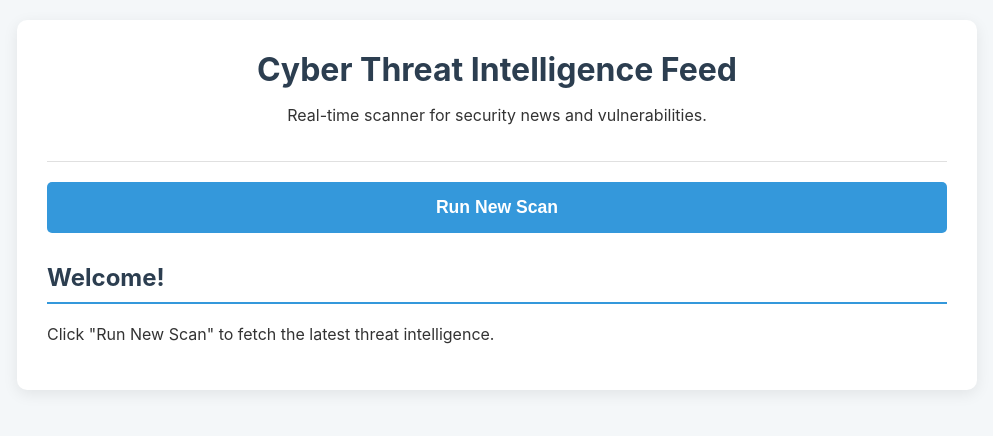
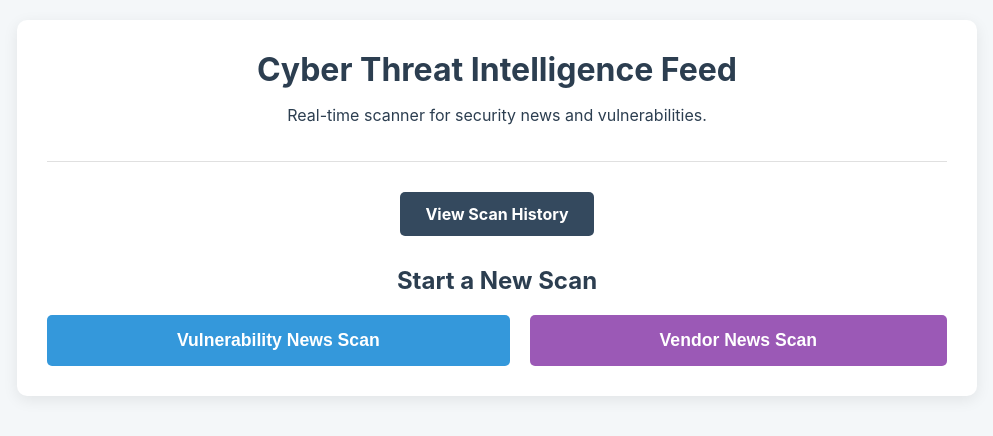
Before and after one commit to balajik001/threat-feed-app, a Flask app: page / in a window 1280 px wide. Shown: the top 436 px of the page, without its empty margins (143-1136 px from the left). Run offline with Flask 3, Linux system fonts and the light colour scheme.

Commit message:
release 1.0

```diff
--- a/app.py
+++ b/app.py
@@ -1,30 +1,120 @@
 # In threat-feed-app/app.py
-from flask import Flask, render_template, request
+from flask import Flask, render_template, request, redirect, url_for, send_file, g, flash
 import scanner
+import exporter
 import datetime
+import sqlite3
+import os
+from io import BytesIO
 
 app = Flask(__name__)
+app.secret_key = 'your_very_secret_key_change_me'
+DATABASE = 'threat_history.db'
 
 
-@app.route('/', methods=['GET', 'POST'])
+def get_db():
+    """Opens a new database connection if there is none yet for the current application context."""
+    if 'db' not in g:
+        g.db = sqlite3.connect(DATABASE, detect_types=sqlite3.PARSE_DECLTYPES)
+        g.db.row_factory = sqlite3.Row
+    return g.db
+
+
+@app.teardown_appcontext
+def close_db(e=None):
+    """Closes the database again at the end of the request."""
+    db = g.pop('db', None)
+    if db is not None:
+        db.close()
+
+
+@app.route('/')
 def index():
-    """
-    Handles both displaying the page and running a scan.
-    - On GET: Shows the initial page.
-    - On POST: Runs a scan and shows the results.
-    """
-    articles = []
-    scan_time = None
+    """Renders the main welcome page."""
+    return render_template('index.html')
 
-    if request.method == 'POST':
-        # If the "Run New Scan" button was clicked, run the scan
-        articles = scanner.run_scan()
 
-        # Get the current time to display on the report
-        scan_time = datetime.datetime.now().strftime('%Y-%m-%d %H:%M:%S')
+@app.route('/scan', methods=['POST'])
+def handle_scan():
+    """Runs a scan, saves it to the DB, and redirects to the results page for that scan."""
+    scan_type_str = 'Vendor' if 'vendor_scan' in request.form else 'Vulnerability'
+    scan_type_code = 'vendor' if 'vendor_scan' in request.form else 'vulnerability'
 
-    # Render the page. If it's a GET request, 'articles' will be empty.
-    return render_template('index.html', articles=articles, scan_time=scan_time)
+    articles = scanner.run_scan(scan_type_code)
+    scan_time = datetime.datetime.now().strftime('%Y-%m-%d %H:%M:%S')
+    article_count = len(articles)
+
+    db = get_db()
+    cursor = db.cursor()
+    cursor.execute('INSERT INTO scans (scan_type, scan_time, article_count) VALUES (?, ?, ?)',
+                   (scan_type_str, scan_time, article_count))
+    scan_id = cursor.lastrowid
+
+    for article in articles:
+        cursor.execute('INSERT INTO articles (scan_id, source, title, link, published) VALUES (?, ?, ?, ?, ?)',
+                       (scan_id, article['source'], article['title'], article['link'], article['published']))
+    db.commit()
+
+    return redirect(url_for('results', scan_id=scan_id))
+
+
+@app.route('/history')
+def history():
+    """Displays a page with the history of all past scans."""
+    db = get_db()
+    scans = db.execute('SELECT * FROM scans ORDER BY id DESC').fetchall()
+    return render_template('history.html', scans=scans)
+
+
+@app.route('/results/<int:scan_id>')
+def results(scan_id):
+    """Displays the results for a specific scan from the history."""
+    db = get_db()
+    scan_info = db.execute('SELECT * FROM scans WHERE id = ?', (scan_id,)).fetchone()
+    if not scan_info:
+        return "Scan not found.", 404
+
+    articles = db.execute('SELECT * FROM articles WHERE scan_id = ? ORDER BY published DESC', (scan_id,)).fetchall()
+    return render_template('results.html', articles=articles, scan_info=scan_info)
+
+
+@app.route('/delete_database', methods=['POST'])
+def delete_database():
+    """Deletes the database file and re-initializes an empty one."""
+    close_db()  # Ensure the connection is closed before deleting
+    if os.path.exists(DATABASE):
+        os.remove(DATABASE)
+    database.init_db()  # Create a fresh, empty database
+    flash("Scan history has been successfully deleted.")
+    return redirect(url_for('index'))
+
+
+@app.route('/download/<int:scan_id>/<file_format>')
+def download_report(scan_id, file_format):
+    db = get_db()
+    scan_info = db.execute('SELECT * FROM scans WHERE id = ?', (scan_id,)).fetchone()
+    articles = db.execute('SELECT * FROM articles WHERE scan_id = ?', (scan_id,)).fetchall()
+
+    if not scan_info:
+        return "Scan not found.", 404
+
+    # Convert articles from sqlite3.Row to dict for the exporter
+    articles_dict = [dict(article) for article in articles]
+    scan_info_dict = dict(scan_info)
+
+    filename_time = scan_info_dict['scan_time'].replace(':', '-').replace(' ', '_')
+    filename = f"Threat_Report_{filename_time}.{file_format}"
+
+    if file_format == 'xlsx':
+        file_data = exporter.create_excel(articles_dict)
+        mimetype = 'application/vnd.openxmlformats-officedocument.spreadsheetml.sheet'
+        return send_file(file_data, as_attachment=True, download_name=filename, mimetype=mimetype)
+
+    elif file_format == 'txt':
+        file_data = exporter.create_text_file(articles_dict, scan_info_dict)
+        return send_file(file_data, as_attachment=True, download_name=filename, mimetype='text/plain')
+
+    return redirect(url_for('results', scan_id=scan_id))
 
 
 if __name__ == '__main__':
--- a/requirements.txt
+++ b/requirements.txt
@@ -2,3 +2,5 @@
 Flask
 feedparser
 python-dateutil
+pandas
+openpyxl
--- a/static/styles.css
+++ b/static/styles.css
@@ -6,7 +6,6 @@ body {
     margin: 0;
     padding: 20px;
 }
-
 .container {
     max-width: 900px;
     margin: 0 auto;
@@ -15,22 +14,58 @@ body {
     border-radius: 10px;
     box-shadow: 0 4px 15px rgba(0, 0, 0, 0.08);
 }
-
+header, .container h2 {
+    text-align: center;
+    color: #2c3e50;
+}
 header {
-    text-align: center;
     border-bottom: 1px solid #e0e0e0;
     padding-bottom: 20px;
+    margin-bottom: 30px;
+}
+header h1 {
+    margin: 0;
+}
+nav {
     margin-bottom: 20px;
 }
-
-header h1 {
-    margin: 0;
-    color: #2c3e50;
+nav a {
+    font-weight: bold;
+    color: #3498db;
+    text-decoration: none;
 }
-
+.flash-message {
+    padding: 15px;
+    background-color: #2ecc71;
+    color: white;
+    text-align: center;
+    border-radius: 5px;
+    margin-bottom: 20px;
+}
+.main-actions {
+    text-align: center;
+    margin-bottom: 30px;
+}
+.btn-main-action.history {
+    display: inline-block;
+    padding: 12px 25px;
+    background-color: #34495e;
+    color: white;
+    text-decoration: none;
+    border-radius: 5px;
+    font-weight: bold;
+    transition: background-color 0.3s;
+}
+.btn-main-action.history:hover {
+    background-color: #2c3e50;
+}
+.scan-form {
+    display: flex;
+    gap: 20px;
+    margin-top: 20px;
+}
 .scan-button {
-    display: block;
-    width: 100%;
+    flex-grow: 1;
     padding: 15px;
     font-size: 1.1em;
     font-weight: bold;
@@ -40,49 +75,87 @@ header h1 {
     border-radius: 5px;
     cursor: pointer;
     transition: background-color 0.3s ease;
-    margin-bottom: 30px;
 }
-
 .scan-button:hover {
     background-color: #2980b9;
 }
-
-.report-container h2 {
-    color: #2c3e50;
+.scan-button.vendor {
+    background-color: #9b59b6;
+}
+.scan-button.vendor:hover {
+    background-color: #8e44ad;
+}
+.report-header {
+    display: flex;
+    justify-content: space-between;
+    align-items: center;
+    flex-wrap: wrap;
     border-bottom: 2px solid #3498db;
     padding-bottom: 10px;
-    margin-bottom: 20px;
 }
-
+.report-header h2 {
+    margin: 0;
+    text-align: left;
+}
+.download-buttons {
+    display: flex;
+    gap: 10px;
+}
+.download-btn {
+    padding: 8px 15px;
+    border-radius: 5px;
+    text-decoration: none;
+    color: white;
+    font-weight: bold;
+    font-size: 0.9em;
+}
+.download-btn.excel { background-color: #16a085; }
+.download-btn.excel:hover { background-color: #117a65; }
+.download-btn.text { background-color: #2980b9; }
+.download-btn.text:hover { background-color: #34495e; }
+.btn-delete-db {
+    padding: 8px 15px;
+    border-radius: 5px;
+    text-decoration: none;
+    color: white;
+    font-weight: bold;
+    font-size: 0.9em;
+    background-color: #e74c3c;
+    border: none;
+    cursor: pointer;
+}
+.btn-delete-db:hover {
+    background-color: #c0392b;
+}
+.btn-view-results {
+    padding: 5px 10px;
+    border-radius: 5px;
+    text-decoration: none;
+    color: white;
+    font-weight: bold;
+    font-size: 0.9em;
+    background-color: #3498db;
+}
+.btn-view-results:hover {
+    background-color: #2980b9;
+}
 table {
     width: 100%;
     border-collapse: collapse;
+    margin-top: 20px;
 }
-
 th, td {
     padding: 12px 15px;
     text-align: left;
     border-bottom: 1px solid #ddd;
 }
-
 thead th {
     background-color: #f2f2f2;
     font-weight: bold;
 }
-
 tbody tr:hover {
     background-color: #f9f9f9;
 }
-
-a {
-    color: #3498db;
-    text-decoration: none;
-}
-
-a:hover {
-    text-decoration: underline;
-}
-
 .no-results {
     text-align: center;
     padding: 20px;
--- a/templates/index.html
+++ b/templates/index.html
@@ -14,40 +14,25 @@
             <p>Real-time scanner for security news and vulnerabilities.</p>
         </header>
 
-        <form action="/" method="post">
-            <button type="submit" class="scan-button">Run New Scan</button>
+        <!-- Flash messages for notifications -->
+        {% with messages = get_flashed_messages() %}
+          {% if messages %}
+            <div class="flash-message">
+              {{ messages[0] }}
+            </div>
+          {% endif %}
+        {% endwith %}
+
+        <div class="main-actions">
+            <a href="/history" class="btn-main-action history">View Scan History</a>
+        </div>
+
+        <h2>Start a New Scan</h2>
+        <form action="/scan" method="post" class="scan-form">
+            <button type="submit" name="vulnerability_scan" class="scan-button">Vulnerability News Scan</button>
+            <button type="submit" name="vendor_scan" class="scan-button vendor">Vendor News Scan</button>
         </form>
 
-        <div class="report-container">
-            {% if scan_time %}
-                <h2>Scan Results ({{ scan_time }})</h2>
-                {% if articles %}
-                    <table>
-                        <thead>
-                            <tr>
-                                <th>Source</th>
-                                <th>Title</th>
-                                <th>Published</th>
-                            </tr>
-                        </thead>
-                        <tbody>
-                            {% for article in articles %}
-                            <tr>
-                                <td>{{ article.source }}</td>
-                                <td><a href="{{ article.link }}" target="_blank">{{ article.title }}</a></td>
-                                <td>{{ article.published }}</td>
-                            </tr>
-                            {% endfor %}
-                        </tbody>
-                    </table>
-                {% else %}
-                    <p class="no-results">No relevant threats found in this scan.</p>
-                {% endif %}
-            {% else %}
-                <h2>Welcome!</h2>
-                <p>Click "Run New Scan" to fetch the latest threat intelligence.</p>
-            {% endif %}
-        </div>
     </div>
 </body>
 </html>
```
Also changed, not shown: database.py (added, +46 -0 lines), exporter.py (added, +40 -0 lines), scanner.py (+23 -10 lines), templates/history.html (added, +48 -0 lines), templates/results.html (added, +55 -0 lines), vendors.txt (added, +9 -0 lines), threat_report.db (deleted), 1 other file.
